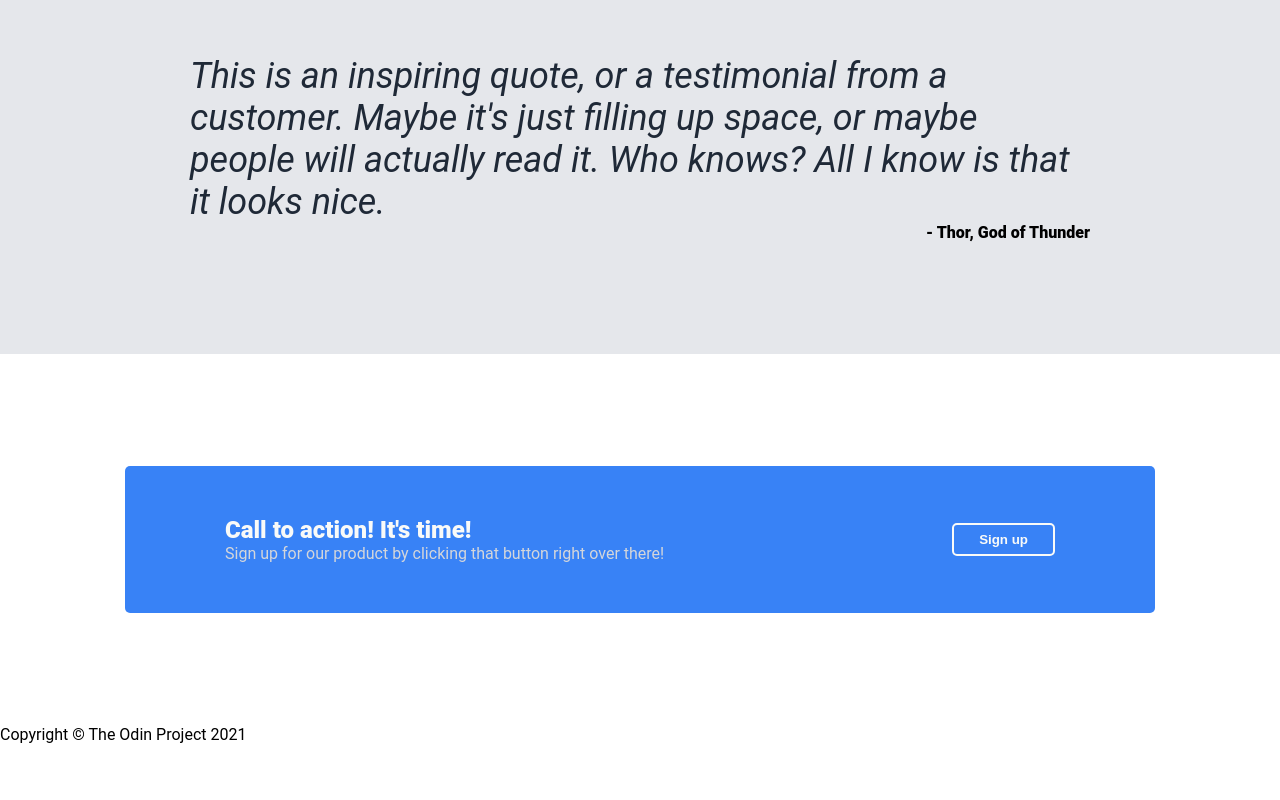
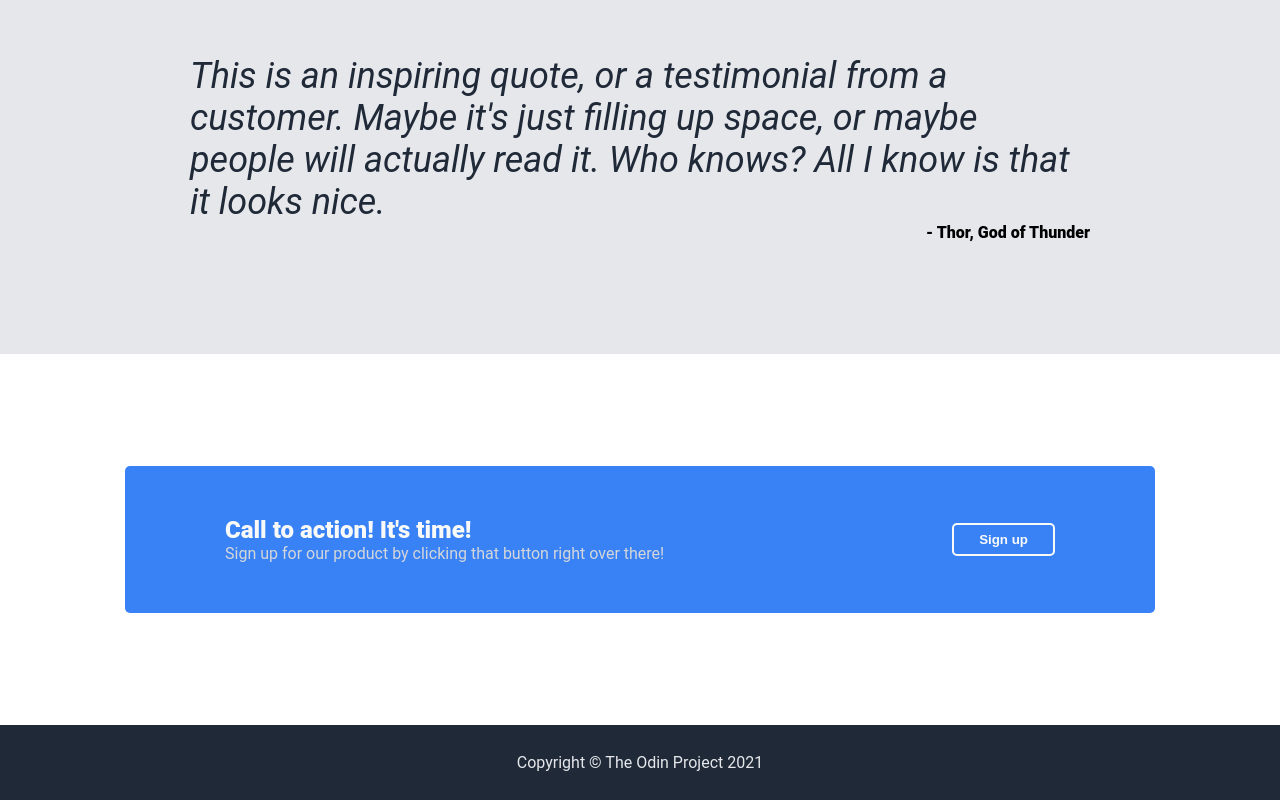
Before and after one commit to Kezy-d4/odin-landing-page, a plain HTML site: page index.html in a window 1280 px wide. Shown: the part 958-1758 px from the top of the page. Before the commit the page ends 1702 px from the top, so only its background shows below. Drawn offline with Linux system fonts and the light colour scheme.

Commit message:
Add footer section

```diff
--- a/styles.css
+++ b/styles.css
@@ -189,3 +189,12 @@ a:hover {
   border-radius: 5px;
   background-color: #3882F6;
 }
+
+.footer {
+  display: flex;
+  justify-content: center;
+  align-items: center;
+  height: 75px;
+  color: #E5E7EB;
+  background-color: #1F2937;
+}
```
